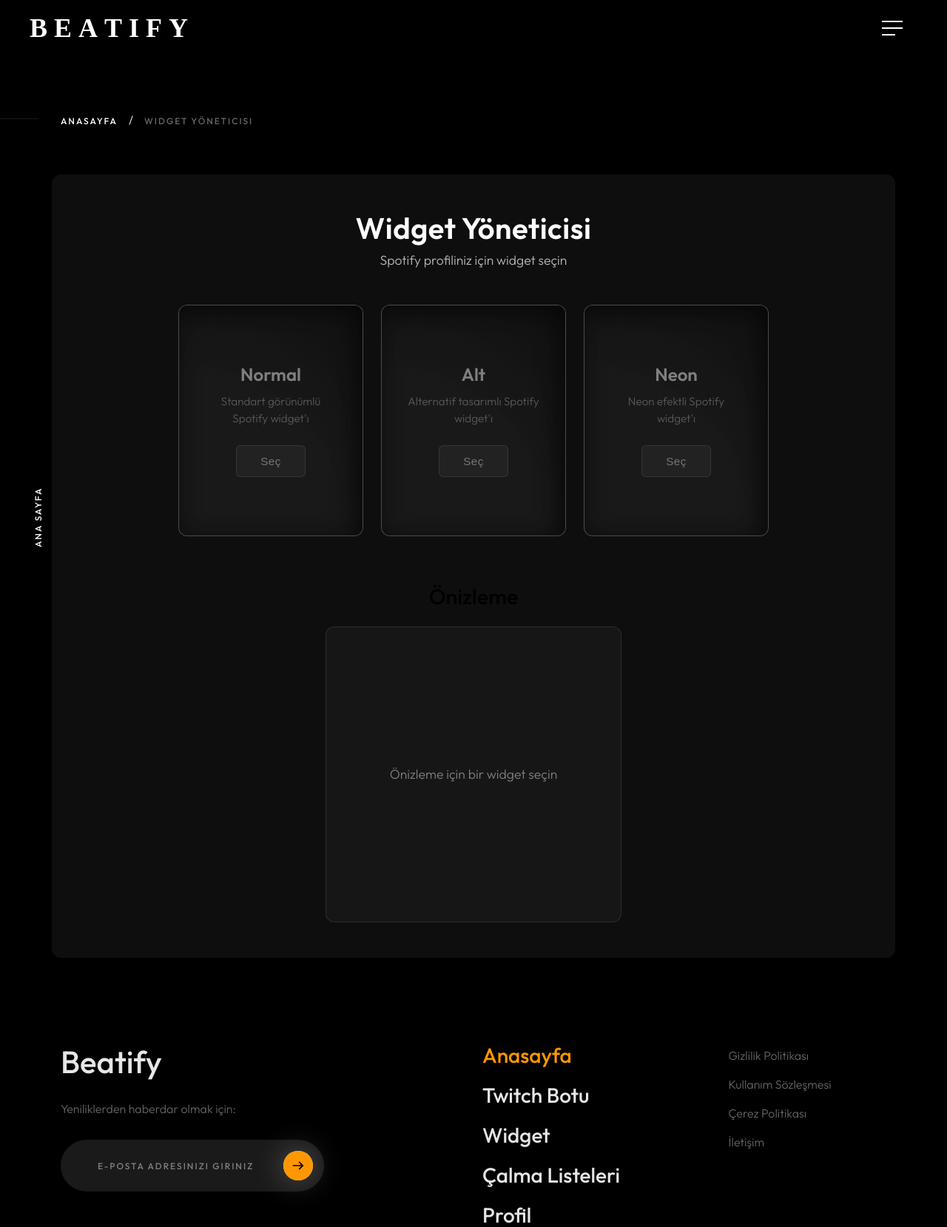
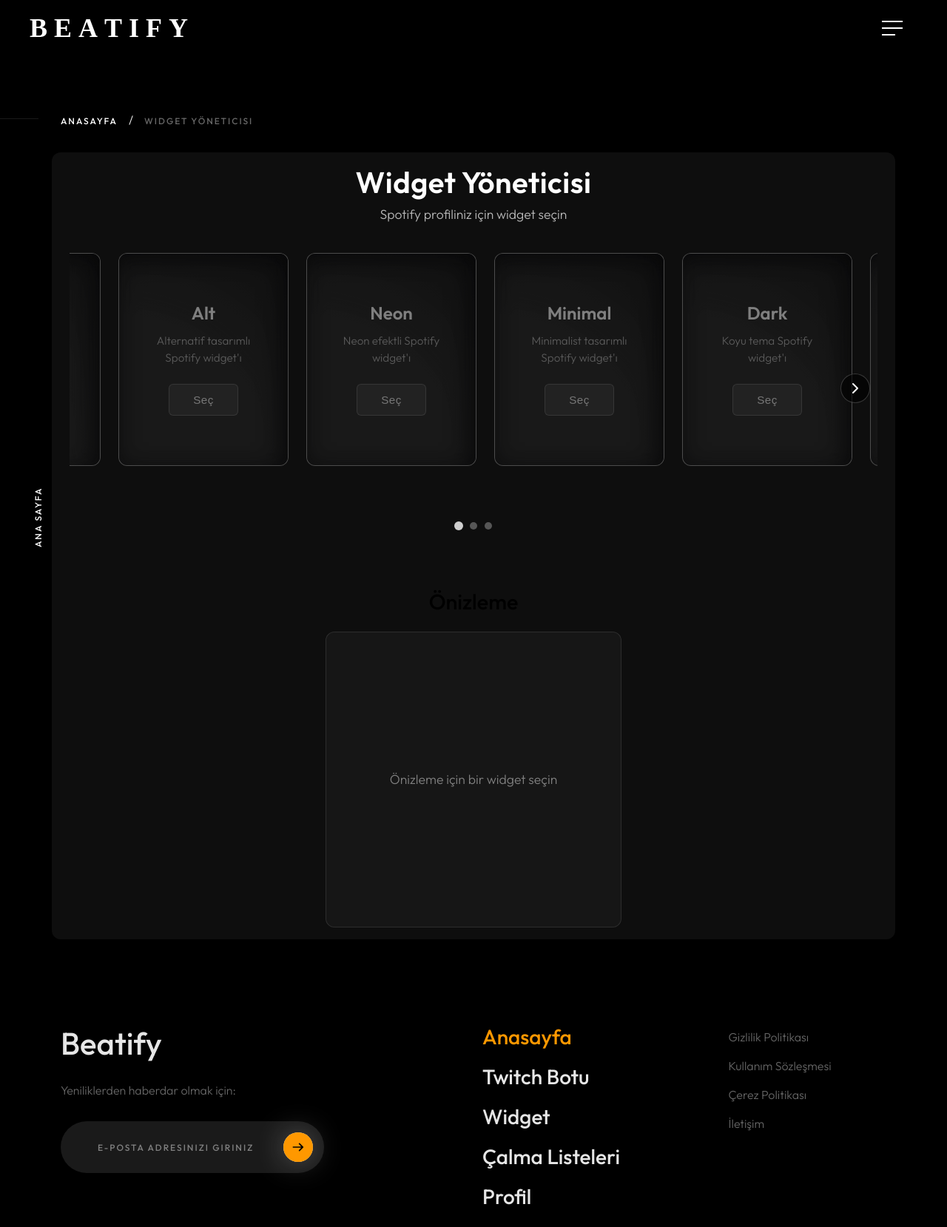
Before and after one commit to Goktugkara98/beatify, a Flask app: template app/templates/widget-manager.html in a window 1280 px wide. Shown: the top 1659 px of the page at 74% size. Run offline with Flask 3, Linux system fonts and the light colour scheme; the template is opened without the code that fills it, so the values that code supplies are empty; some libraries are stand-ins or nearby versions; some web fonts are replaced.

Commit message:
feat: implement widget manager UI with carousel and preview functionality

```diff
--- a/app/static/css/spotify/widget-manager/widget-manager.css
+++ b/app/static/css/spotify/widget-manager/widget-manager.css
@@ -2,7 +2,7 @@
 
 /* Container styles */
 .widget-manager-container {
-    padding: 3rem 1.5rem;
+    padding: 1rem 1.5rem;
     color: rgba(255, 255, 255, 0.9);
     background-color: rgba(29, 29, 29, 0.5);
     border-radius: 12px;
@@ -10,7 +10,7 @@
 
 /* Header styles */
 .widget-manager-header {
-    margin-bottom: 3rem;
+    margin-bottom: 1rem;
     text-align: center;
 }
 
@@ -29,19 +29,91 @@
     color: rgba(255, 255, 255, 1);
 }
 
+/* Widget Carousel Container */
+.widget-carousel-container {
+    position: relative;
+    width: 100%;
+    margin: 1rem 0;
+    padding: 1rem 0;
+    display: flex;
+    flex-direction: column;
+    align-items: center;
+}
+
+/* Carousel Navigation Buttons */
+.carousel-nav {
+    position: absolute;
+    top: 50%;
+    transform: translateY(-50%);
+    width: 40px;
+    height: 40px;
+    border-radius: 50%;
+    background: rgba(0, 0, 0, 0.6);
+    border: 1px solid rgba(255, 255, 255, 0.2);
+    color: white;
+    display: flex;
+    align-items: center;
+    justify-content: center;
+    cursor: pointer;
+    z-index: 10;
+    transition: all 0.3s ease;
+}
+
+.carousel-nav:hover {
+    background: rgba(0, 0, 0, 0.8);
+    border-color: rgba(255, 255, 255, 0.4);
+}
+
+.prev-btn {
+    left: 10px;
+}
+
+.next-btn {
+    right: 10px;
+}
+
+/* Carousel Indicators */
+.carousel-indicators {
+    display: flex;
+    gap: 10px;
+    margin-top: 20px;
+}
+
+.indicator {
+    width: 10px;
+    height: 10px;
+    border-radius: 50%;
+    background-color: rgba(255, 255, 255, 0.3);
+    cursor: pointer;
+    transition: all 0.3s ease;
+}
+
+.indicator.active {
+    background-color: rgba(255, 255, 255, 0.8);
+    transform: scale(1.2);
+}
+
+.widget-carousel {
+    width: 100%;
+    overflow: hidden;
+    position: relative;
+    padding: 0.5rem 0;
+}
+
 /* Widget cards container */
 .widget-cards-container {
     display: flex;
-    flex-wrap: wrap;
+    transition: transform 0.5s ease;
     gap: 1.5rem;
     justify-content: center;
     margin-bottom: 3rem;
+    padding-left: 2rem;
 }
 
 /* Widget card styles */
 .widget-card {
     flex: 1;
-    min-width: 250px;
+    min-width: 230px;
     max-width: 250px;
     position: relative;
     overflow: hidden;
--- a/app/static/js/spotify/widget-manager/widget-manager.js
+++ b/app/static/js/spotify/widget-manager/widget-manager.js
@@ -13,6 +13,100 @@ document.addEventListener('DOMContentLoaded', function() {
 
     // Pixel canvas elementlerini saklamak için
     const pixelCanvases = {};
+
+    // Carousel değişkenleri
+    let currentSlide = 0;
+    const cardsPerSlide = window.innerWidth < 768 ? 1 : window.innerWidth < 1200 ? 2 : 3;
+    const cardsContainer = document.querySelector('.widget-cards-container');
+    const totalSlides = Math.ceil(widgetCards.length / cardsPerSlide);
+    const indicators = document.querySelectorAll('.indicator');
+    const prevBtn = document.querySelector('.prev-btn');
+    const nextBtn = document.querySelector('.next-btn');
+
+    // Carousel göstergelerini ayarla
+    updateIndicators();
+
+    // Carousel navigasyon butonları için event listener'lar
+    if (prevBtn) {
+        prevBtn.addEventListener('click', function() {
+            navigateCarousel('prev');
+        });
+    }
+
+    if (nextBtn) {
+        nextBtn.addEventListener('click', function() {
+            navigateCarousel('next');
+        });
+    }
+
+    // Gösterge noktaları için event listener'lar
+    indicators.forEach((indicator, index) => {
+        indicator.addEventListener('click', function() {
+            goToSlide(index);
+        });
+    });
+
+    // Carousel'i kaydırma fonksiyonu
+    function navigateCarousel(direction) {
+        if (direction === 'next') {
+            currentSlide = (currentSlide + 1) % totalSlides;
+        } else {
+            currentSlide = (currentSlide - 1 + totalSlides) % totalSlides;
+        }
+
+        goToSlide(currentSlide);
+    }
+
+    // Belirli bir slide'a gitme fonksiyonu
+    function goToSlide(slideIndex) {
+        currentSlide = slideIndex;
+        const offset = -slideIndex * (cardsPerSlide * (widgetCards[0].offsetWidth + 24)); // 24px = gap
+        cardsContainer.style.transform = `translateX(${offset}px)`;
+        updateIndicators();
+    }
+
+    // Göstergeleri ve navigasyon butonlarını güncelleme fonksiyonu
+    function updateIndicators() {
+        // Gösterge noktalarını güncelle
+        indicators.forEach((indicator, index) => {
+            if (index === currentSlide) {
+                indicator.classList.add('active');
+            } else {
+                indicator.classList.remove('active');
+            }
+        });
+
+        // İlk slide'daysa geri butonunu gizle, değilse göster
+        if (prevBtn) {
+            if (currentSlide === 0) {
+                prevBtn.style.opacity = '0';
+                prevBtn.style.pointerEvents = 'none';
+            } else {
+                prevBtn.style.opacity = '1';
+                prevBtn.style.pointerEvents = 'auto';
+            }
+        }
+
+        // Son slide'daysa ileri butonunu gizle, değilse göster
+        if (nextBtn) {
+            if (currentSlide === totalSlides - 1) {
+                nextBtn.style.opacity = '0';
+                nextBtn.style.pointerEvents = 'none';
+            } else {
+                nextBtn.style.opacity = '1';
+                nextBtn.style.pointerEvents = 'auto';
+            }
+        }
+    }
+
+    // Ekran boyutu değiştiğinde carousel'i güncelle
+    window.addEventListener('resize', function() {
+        const newCardsPerSlide = window.innerWidth < 768 ? 1 : window.innerWidth < 1200 ? 2 : 3;
+        if (newCardsPerSlide !== cardsPerSlide) {
+            // Ekran boyutu değiştiğinde sayfayı yenile
+            location.reload();
+        }
+    });
 
     // Tüm pixel canvas elementlerini topla
     document.querySelectorAll('pixel-canvas').forEach(canvas => {
--- a/app/templates/widget-manager.html
+++ b/app/templates/widget-manager.html
@@ -18,7 +18,7 @@
         <div class="mil-inner-banner mil-dark-bg">
             <div class="mil-banner-content mil-up">
                 <div class="container">
-                    <ul class="mil-breadcrumbs mil-mb-60">
+                    <ul class="mil-breadcrumbs mil-mb-30">
                         <li><a href="home-1.html">Anasayfa</a></li>
                         <li><a href="#">Widget Yöneticisi</a></li>
                     </ul>
@@ -34,6 +34,12 @@
                         <p class="widget-subtitle">Spotify profiliniz için widget seçin</p>
                     </div>
 
+                    <div class="widget-carousel-container">
+                        <button class="carousel-nav prev-btn">
+                            <svg xmlns="http://www.w3.org/2000/svg" width="24" height="24" viewBox="0 0 24 24" fill="none" stroke="currentColor" stroke-width="2" stroke-linecap="round" stroke-linejoin="round"><polyline points="15 18 9 12 15 6"></polyline></svg>
+                        </button>
+
+                        <div class="widget-carousel">
                             <div class="widget-cards-container">
                                 <!-- Normal Widget Card -->
                                 <div class="widget-card" data-widget-type="normal">
@@ -64,6 +70,48 @@
                                         <button class="widget-select-btn" data-widget-type="neon">Seç</button>
                                     </div>
                                 </div>
+
+                                <!-- Minimal Widget Card -->
+                                <div class="widget-card" data-widget-type="minimal">
+                                    <pixel-canvas data-gap="4" data-speed="30" data-colors="#faf5ff, #e9d5ff, #a855f7"></pixel-canvas>
+                                    <div class="widget-card-content">
+                                        <h3 class="widget-card-title">Minimal</h3>
+                                        <p class="widget-card-description">Minimalist tasarımlı Spotify widget'ı</p>
+                                        <button class="widget-select-btn" data-widget-type="minimal">Seç</button>
+                                    </div>
+                                </div>
+
+                                <!-- Dark Widget Card -->
+                                <div class="widget-card" data-widget-type="dark">
+                                    <pixel-canvas data-gap="8" data-speed="45" data-colors="#292524, #44403c, #78716c"></pixel-canvas>
+                                    <div class="widget-card-content">
+                                        <h3 class="widget-card-title">Dark</h3>
+                                        <p class="widget-card-description">Koyu tema Spotify widget'ı</p>
+                                        <button class="widget-select-btn" data-widget-type="dark">Seç</button>
+                                    </div>
+                                </div>
+
+                                <!-- Gradient Widget Card -->
+                                <div class="widget-card" data-widget-type="gradient">
+                                    <pixel-canvas data-gap="7" data-speed="35" data-colors="#fecaca, #fb7185, #f43f5e"></pixel-canvas>
+                                    <div class="widget-card-content">
+                                        <h3 class="widget-card-title">Gradient</h3>
+                                        <p class="widget-card-description">Gradyan efektli Spotify widget'ı</p>
+                                        <button class="widget-select-btn" data-widget-type="gradient">Seç</button>
+                                    </div>
+                                </div>
+                            </div>
+                        </div>
+
+                        <button class="carousel-nav next-btn">
+                            <svg xmlns="http://www.w3.org/2000/svg" width="24" height="24" viewBox="0 0 24 24" fill="none" stroke="currentColor" stroke-width="2" stroke-linecap="round" stroke-linejoin="round"><polyline points="9 18 15 12 9 6"></polyline></svg>
+                        </button>
+
+                        <div class="carousel-indicators">
+                            <span class="indicator active"></span>
+                            <span class="indicator"></span>
+                            <span class="indicator"></span>
+                        </div>
                     </div>
 
                     <div class="widget-preview-section">
```
Lines whose indentation alone changed are shown as unchanged.
